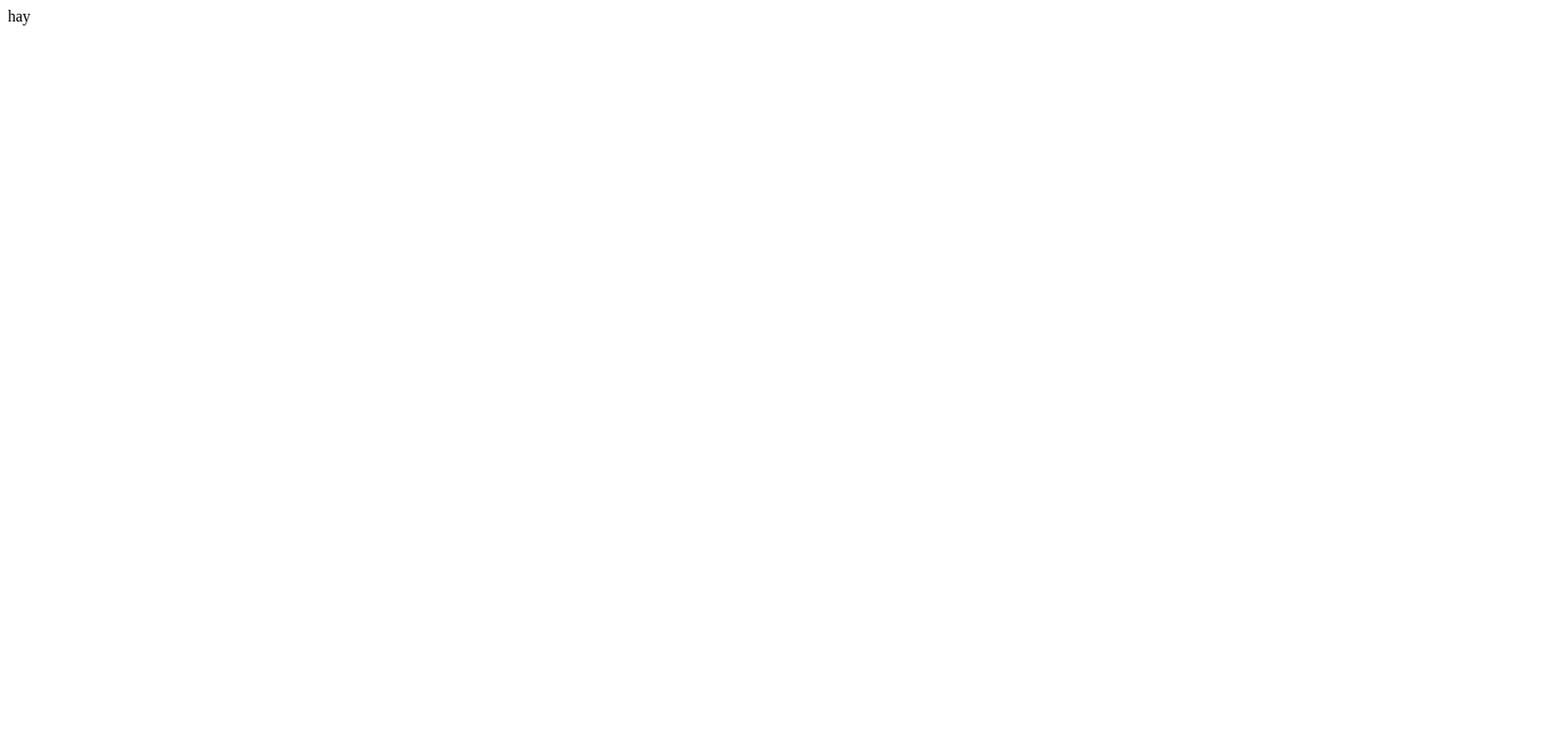
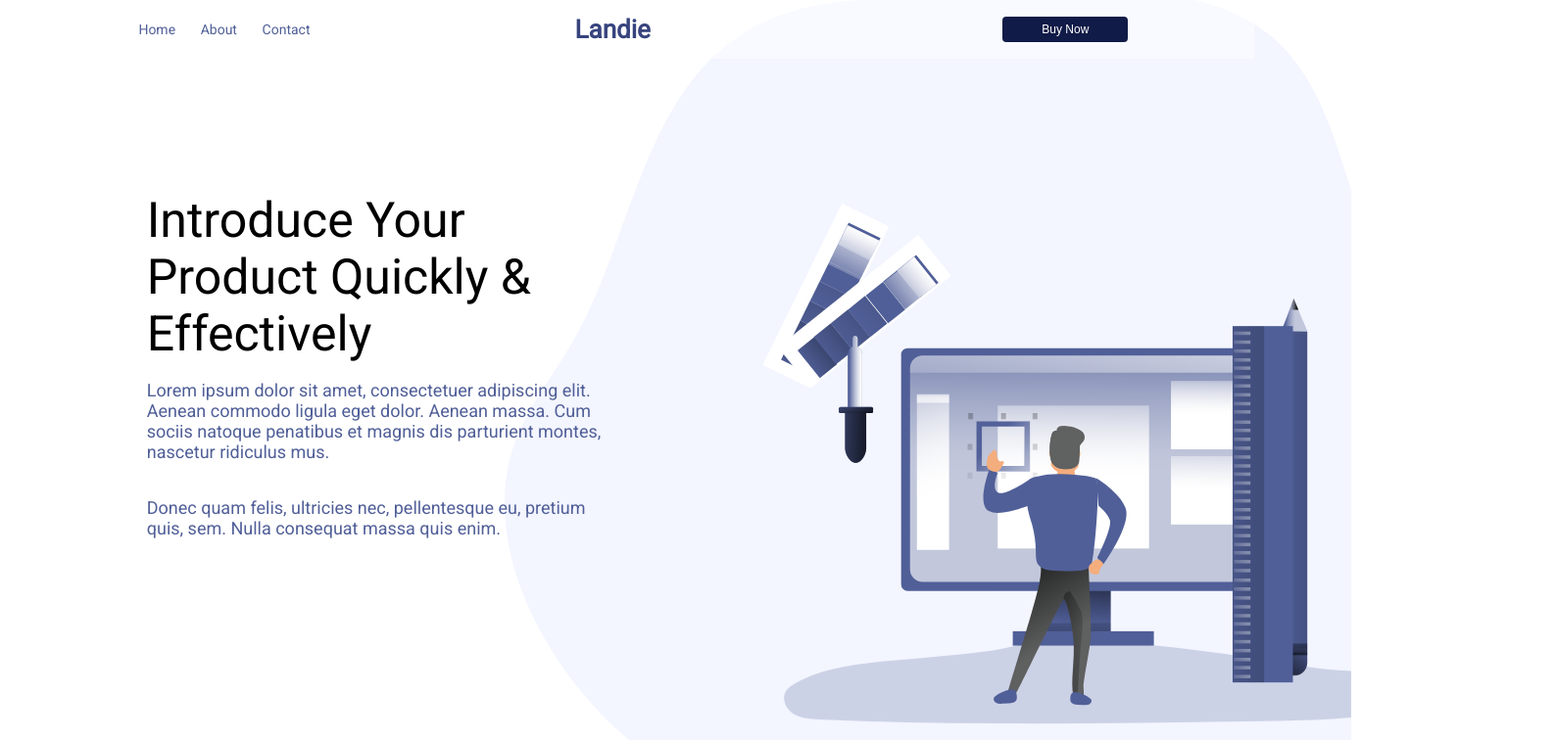
Before and after one commit to QwipeKun/Productivity-and-efficiency-of-landing, a React (Create React App) app: page / in a window 1280 px wide. Shown: the top 756 px of the page at 98% size, 1587 px wide, since content can reach past the window. Built offline with nearby package versions, Linux system fonts and the light colour scheme.

Commit message:
Added header and main content

```diff
--- a/public/index.html
+++ b/public/index.html
@@ -5,7 +5,8 @@
     <link rel="icon" href="%PUBLIC_URL%/favicon.ico" />
     <meta name="viewport" content="width=device-width, initial-scale=1" />
     <link rel="manifest" href="%PUBLIC_URL%/manifest.json" />
-    <title>React App</title>
+    <link href="https://fonts.googleapis.com/css2?family=Roboto&display=swap" rel="stylesheet">
+    <title>Productivity</title>
   </head>
   <body>
     <noscript>You need to enable JavaScript to run this app.</noscript>
--- /dev/null
+++ b/src/App.css
@@ -0,0 +1,3 @@
+.App{
+    margin: 0;
+}
--- a/src/App.js
+++ b/src/App.jsx
@@ -1,9 +1,10 @@
 import React from "react";
+import "./App.css"
 
 function App() {
   return (
     <div className="App">
-      hay
+
     </div>
   );
 }
--- /dev/null
+++ b/src/components/Header/Header.jsx
@@ -0,0 +1,26 @@
+import s from "./Header.module.css"
+
+let Header = () => {
+    return(
+        <div className={s.headerMainBlock}>
+            <div className={s.navigationBlock}>
+                <div className={s.item}>
+                    Home
+                </div>
+                <div className={s.item}>
+                    About
+                </div>
+                <div className={s.item}>
+                    Contact
+                </div>
+            </div>
+            <div className={s.titleName}>
+                Landie
+            </div>
+            <button className={s.buttonPurchase}> Buy Now </button>
+
+        </div>
+    )
+}
+
+export default Header
--- /dev/null
+++ b/src/components/Header/Header.module.css
@@ -0,0 +1,89 @@
+.headerMainBlock{
+    position: sticky;
+    width: 100%;
+    top: 0;
+    display: flex;
+    justify-content: space-around;
+    font-family: 'Roboto', sans-serif;
+    align-items: center;
+    height: 60px;
+    background-color: rgba(255, 255, 255, 0.5);
+    box-shadow: 0px 0px 0px black ;
+    overflow-y: hidden;
+    scrollbar-width: none;
+}
+
+.headerMainBlock::-webkit-scrollbar {
+    display: none; /*chrome*/
+  }
+
+.navigationBlock{
+    display: flex;
+    align-items: center;
+}
+
+.navigationBlock .item{
+    padding: 0px 1vw;
+    color: #505F98;
+    font-size: 14px;
+}
+
+.navigationBlock .item:hover{
+    color: #32407e;
+    text-shadow: 1px 1px 10px black;
+    cursor: pointer;
+}
+
+@media screen and (max-width: 460px) {
+    .navigationBlock{
+        display: none;
+    }
+}
+
+.titleName{
+    color: #37447E;
+    font-size: 26px;
+    line-height: 38px;
+    font-weight: 900;
+    margin-right: 8%;
+}
+
+@media screen and (max-width: 460px) {
+    .titleName{
+        margin-left: 34%;
+    }
+}
+
+.buttonPurchase{
+    width: 10%;
+    min-width: 70px;
+    height: 26px;
+    background-color: #111B47;
+    border: none;
+    color: white;
+    font-size: 12px;
+    border-radius: 4px;
+    cursor: pointer;
+}
+
+.buttonPurchase:hover{
+    animation: Movebutton 1s;
+}
+
+@keyframes Movebutton {
+    0%{
+        transform: translateY(0%);
+        transition: 0.3333s;
+        background-color: #111B47;
+    }
+    50%{
+        transform: translateY(-20%);
+        transition: 0.3333s;
+        background-color: #505F98;
+    }
+    100%{
+        transform: translateY(0%);
+        transition: 0.3333s;
+        background-color: #111B47;
+    }
+}
--- /dev/null
+++ b/src/components/MainContent/GeneralPage/GeneralPage.jsx
@@ -0,0 +1,57 @@
+import React from "react";
+import s from "./generalPage.module.css";
+import designer from "./../../../image/designer/designer.svg";
+
+const GeneralPage = () => {
+  return (
+    <div>
+      <div className={s.titleDescriptionContainer}>
+        <div className={s.titleDescriptionBlock}>
+          <div className={s.title}>Introduce Your Product Quickly & Effectively</div>
+          <p>
+            Lorem ipsum dolor sit amet, consectetuer adipiscing elit. Aenean
+            commodo ligula eget dolor. Aenean massa. Cum sociis natoque
+            penatibus et magnis dis parturient montes, nascetur ridiculus mus.
+          </p>
+          <p>
+            Donec quam felis, ultricies nec, pellentesque eu, pretium quis, sem.
+            Nulla consequat massa quis enim.
+          </p>
+        </div>
+      </div>
+      <div className={s.designerImg}>
+        <img src={designer} alt="designer" />
+      </div>
+      <div className={s.titleDescriptionContainer}>
+        <div className={s.titleDescriptionBlock}>
+          <h1>Introduce Your Product Quickly & Effectively</h1>
+          <p>
+            Lorem ipsum dolor sit amet, consectetuer adipiscing elit. Aenean
+            commodo ligula eget dolor. Aenean massa. Cum sociis natoque
+            penatibus et magnis dis parturient montes, nascetur ridiculus mus.
+          </p>
+          <p>
+            Donec quam felis, ultricies nec, pellentesque eu, pretium quis, sem.
+            Nulla consequat massa quis enim.
+          </p>
+        </div>
+      </div>
+      <div className={s.titleDescriptionContainer}>
+        <div className={s.titleDescriptionBlock}>
+          <h1>Introduce Your Product Quickly & Effectively</h1>
+          <p>
+            Lorem ipsum dolor sit amet, consectetuer adipiscing elit. Aenean
+            commodo ligula eget dolor. Aenean massa. Cum sociis natoque
+            penatibus et magnis dis parturient montes, nascetur ridiculus mus.
+          </p>
+          <p>
+            Donec quam felis, ultricies nec, pellentesque eu, pretium quis, sem.
+            Nulla consequat massa quis enim.
+          </p>
+        </div>
+      </div>
+    </div>
+  );
+};
+
+export default GeneralPage;
--- /dev/null
+++ b/src/components/MainContent/GeneralPage/generalPage.module.css
@@ -0,0 +1,84 @@
+.titleDescriptionContainer{
+    display: flex;
+    justify-content: center;
+    height: 90vh;
+    width:  60%;
+    font-family: 'Roboto', sans-serif;
+}
+
+.titleDescriptionBlock{
+    display: flex;
+    flex-direction: column;
+    justify-content: center;
+    align-items: center;
+    width: 61%;
+    margin-bottom: 10%;
+}
+
+
+.designerImg img{
+    position: absolute;
+    content: '';
+    top: 0;
+    bottom: 260px;
+    left: 24%;
+    z-index: -500;
+    width: 100%;
+    height: 100%;
+    object-fit: contain;
+}
+
+
+.titleDescriptionBlock .title{
+    font-weight: 500;
+    font-size: 50px;
+}
+
+.titleDescriptionBlock p{
+    font-weight: normal;
+    color: #505F98;
+    font-size: 18px;
+}
+
+
+@media screen and (max-width: 679px){
+
+    .designerImg img{
+        object-fit: cover;
+        object-position: -270px;
+        transition: 0.6s;
+    }
+
+}
+
+@media screen and (max-width: 425px){
+
+    .titleDescriptionBlock{
+        margin-bottom: 5%;
+        width: 90%;
+    }
+
+}
+
+@media screen and (max-width: 962px){
+    .designerImg img{
+        opacity: 0.5;
+        transition: 0.6s;
+    }
+    .titleDescriptionContainer{
+        width: 100%;
+        transition: 0.6s;
+    }
+    .titleDescriptionBlock .title{
+        font-size: 30px;
+        transition: 0.6s;
+    }
+    .titleDescriptionBlock p{
+        font-size: 15px;
+        transition: 0.6s;
+    }
+    .titleDescriptionBlock{
+        margin-bottom: 5%;
+    }
+
+}
--- /dev/null
+++ b/src/index.css
@@ -0,0 +1,9 @@
+body{
+    margin: 0;
+    overflow-y: scroll;
+    scrollbar-width: none;
+}
+
+body::-webkit-scrollbar {
+    display: none; /*chrome*/
+}
--- a/src/index.js
+++ b/src/index.js
@@ -1,10 +1,14 @@
 import React from 'react';
 import ReactDOM from 'react-dom';
 import App from './App';
-
+import Header from './components/Header/Header';
+import GeneralPage from './components/MainContent/GeneralPage/GeneralPage';
+import "./index.css"
 
 ReactDOM.render(
   <React.StrictMode>
+    <Header/>
+    <GeneralPage/>
     <App />
   </React.StrictMode>,
   document.getElementById('root')
```
Also changed, not shown: src/image/designer/designer.svg (added).
